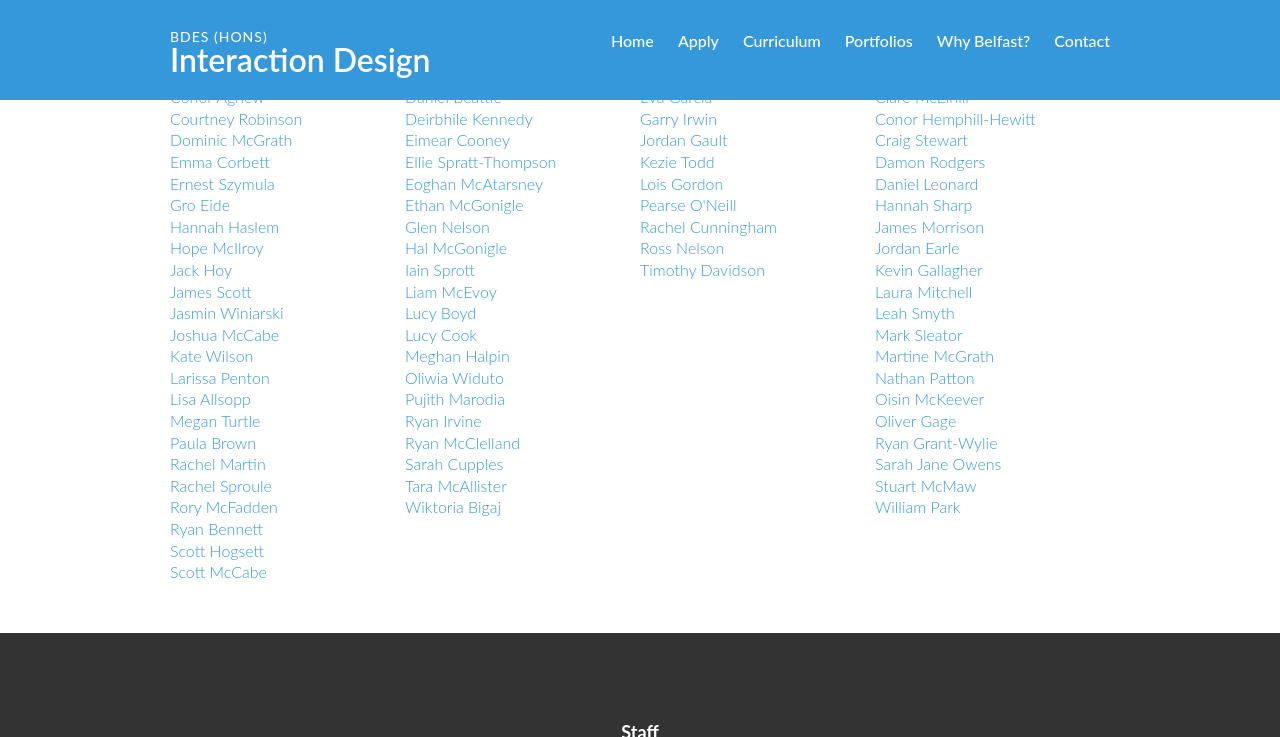
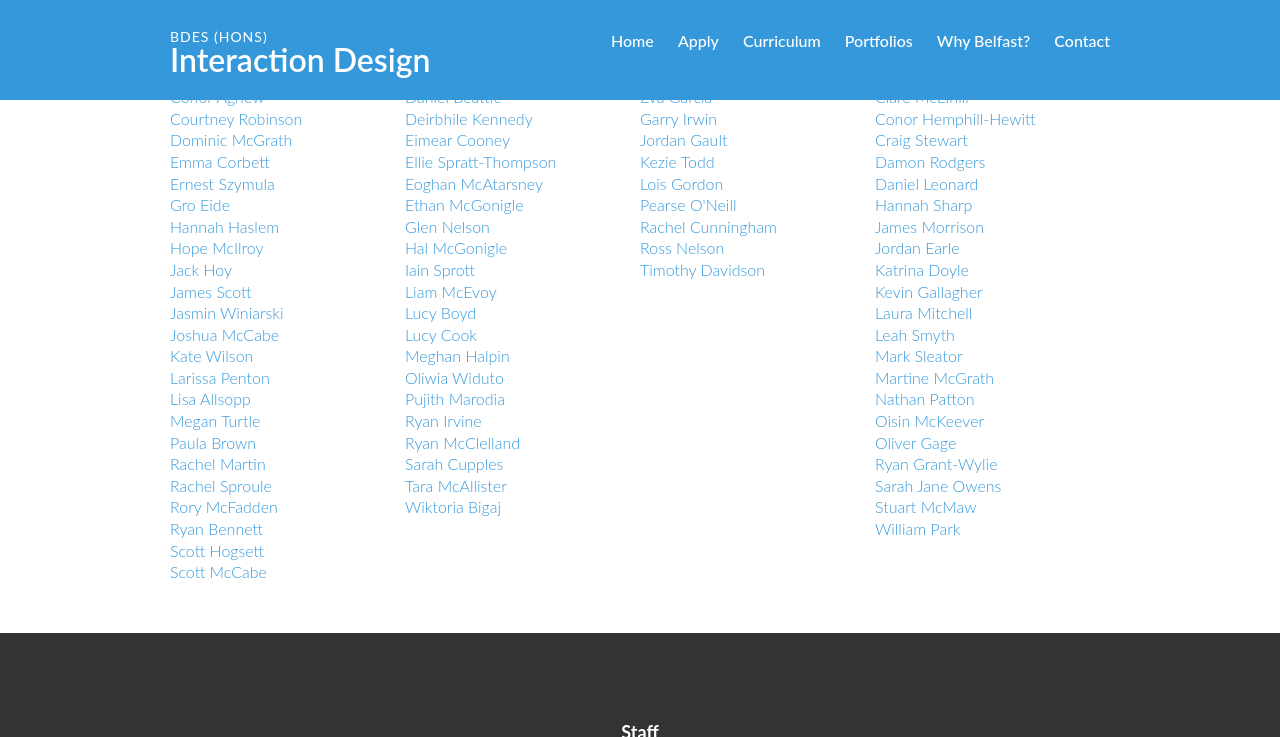
Before and after one commit to ixdbelfast/ixdbelfast.github.io, a Jekyll site: the page built from portfolios.html, in a window 1280 px wide and 900 px high, scrolled down 715 px, cut to the strip 0-737 px from the top of the window. Built offline with Jekyll 4.4.1, drawn with Linux system fonts in a browser that asks for light colours.

Commit message:
Added Katrina's website

```diff
--- a/_data/yeargroup.yml
+++ b/_data/yeargroup.yml
@@ -196,3 +196,5 @@ year4:
       url: "https://www.craigstewart.design"
     - name: "Ryan Grant-Wylie"
       url: "http://rgrantwylie.tumblr.com"
+    - name: "Katrina Doyle"
+      url: "http://katrinadoyle.com"
```
